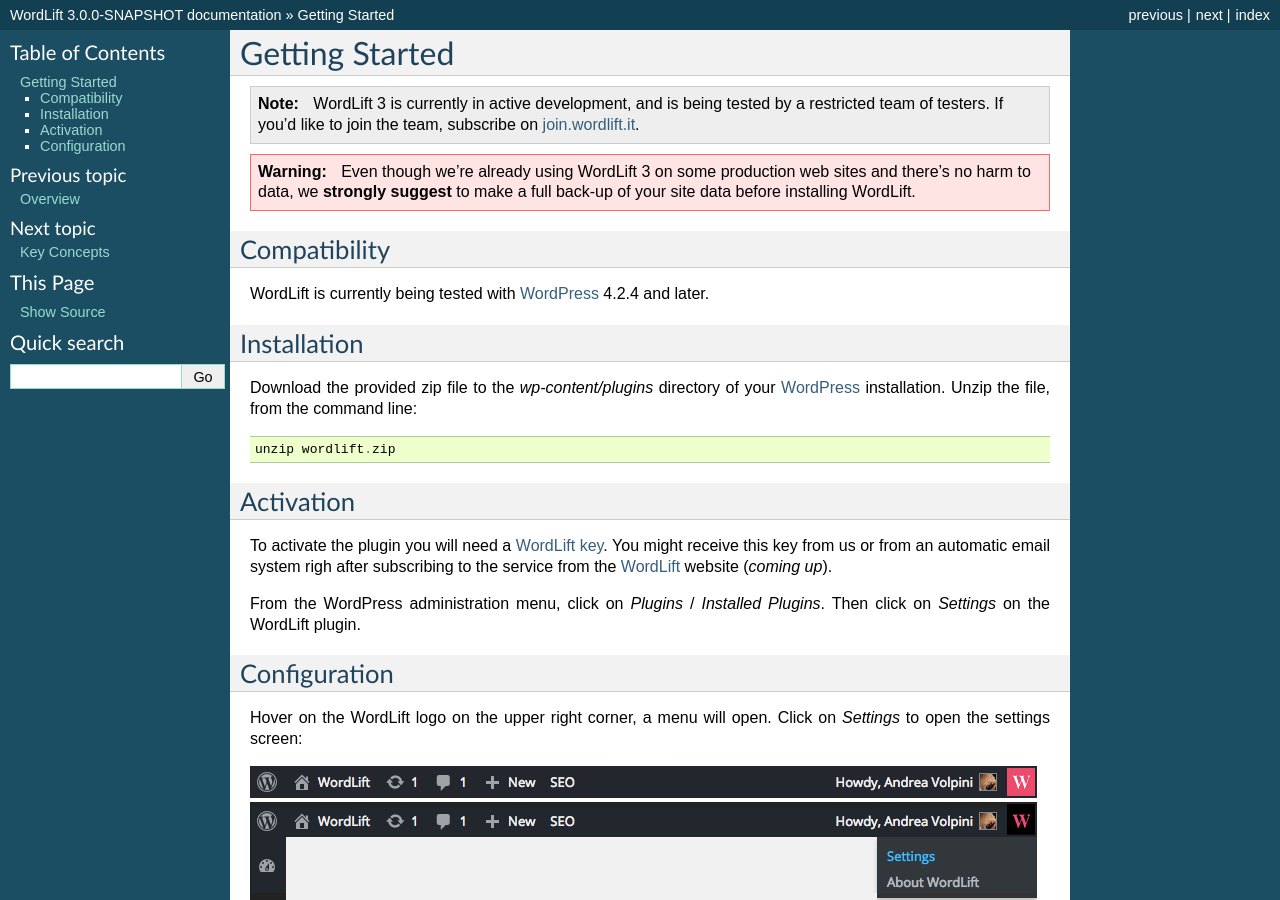
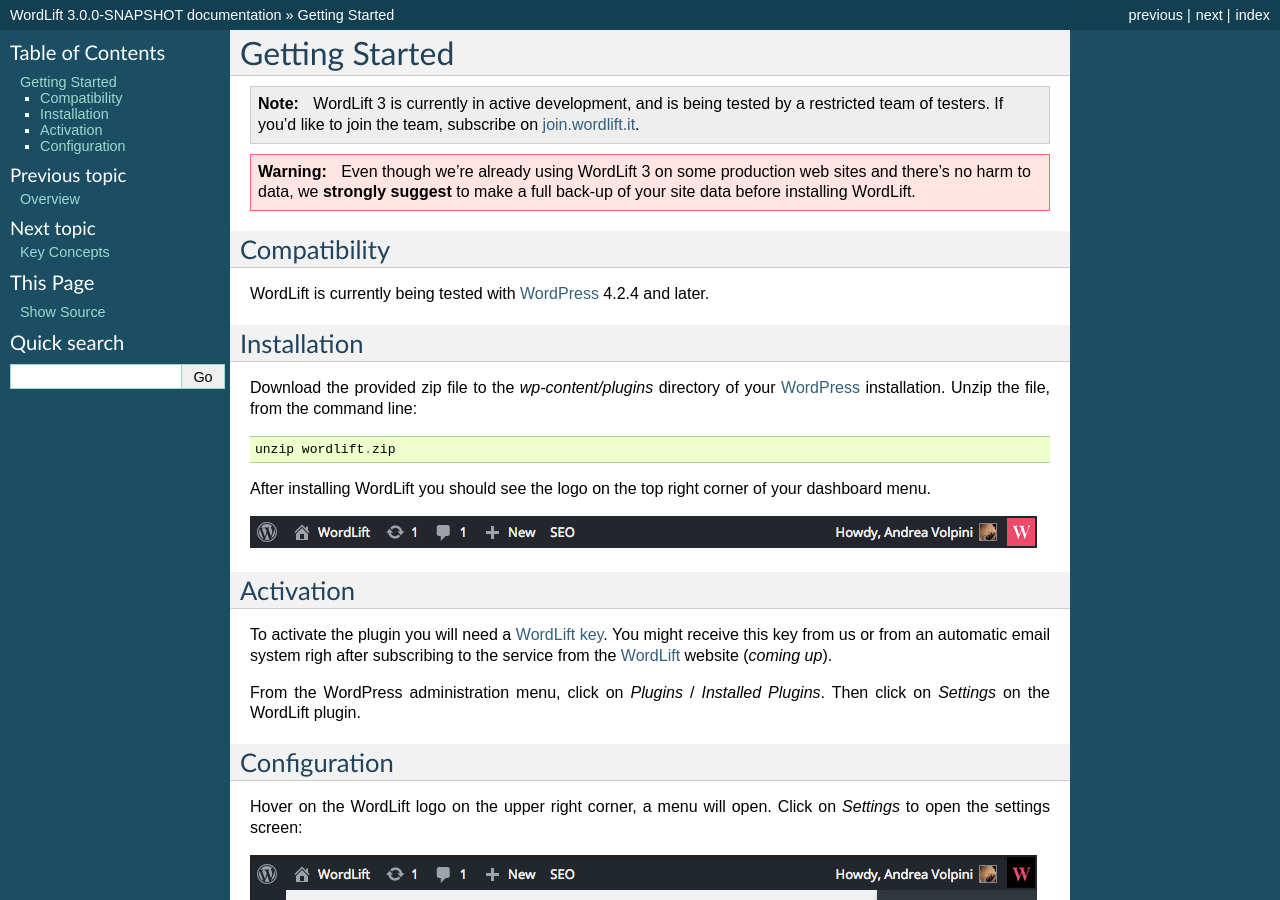
Before and after one commit to insideout10/wordlift-docs, a Sphinx documentation site: the page built from docs/getting-started.rst, in a window 1280 px wide and 900 px high. Built offline with Sphinx 7.4.7, drawn with Linux system fonts in a browser that asks for light colours.

Commit message:
updating getting started

```diff
--- a/docs/getting-started.rst
+++ b/docs/getting-started.rst
@@ -26,11 +26,15 @@
 
     unzip wordlift.zip
 
+After installing WordLift you should see the logo on the top right corner of your dashboard menu.
+
+.. image:: /images/wordpress-admin-bar.png
+
 
 Activation
 __________
 
-To activate the plugin you will need a `WordLift key <key-concepts.html#wordLift_key>`_. You might receive this key from us or from an automatic email system righ after subscribing to the service from the WordLift_ website (*coming up*).
+To activate the plugin you will need a `WordLift key <key-concepts.html#wordlift_key>`_. You might receive this key from us or from an automatic email system righ after subscribing to the service from the WordLift_ website (*coming up*).
 
 From the WordPress administration menu, click on *Plugins* / *Installed Plugins*. Then click on *Settings* on the
 WordLift plugin.
@@ -39,9 +43,6 @@
 _____________
 
 Hover on the WordLift logo on the upper right corner, a menu will open. Click on *Settings* to open the settings screen:
-
-.. image:: /images/wordpress-admin-bar.png
-
 
 .. image:: /images/wordlift-settings-menu.png
 
```
